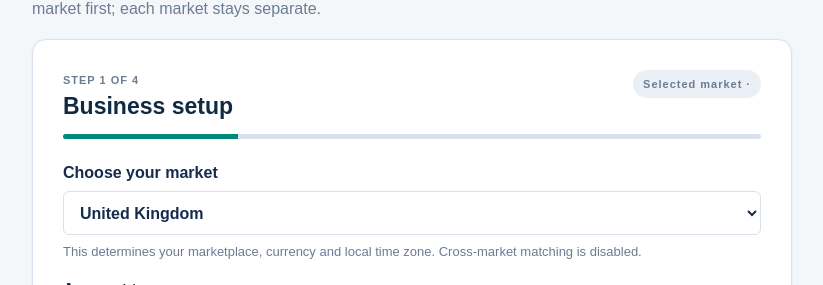
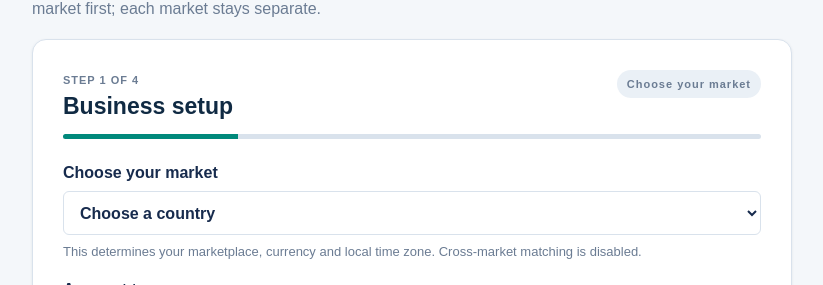
Before and after one commit to Post2Drive/post2drive-app, a Next.js app: page /signup in a window 1280 px wide. Shown: the part 158-443 px from the top of the page, without its empty margins (228-1051 px from the left). Built offline with nearby package versions, Linux system fonts and the light colour scheme; no server answers.

Commit message:
fix: make signup start with market selection

```diff
--- a/app/signup/page.tsx
+++ b/app/signup/page.tsx
@@ -31,7 +31,7 @@ export default function SignupPage() {
   const isUk = form.country === "GB";
   const selectedCountry = COUNTRIES.find((country) => country.code === form.country);
   const marketLabel = selectedCountry?.name ?? "Selected market";
-  const marketDisplay = `${marketLabel} · ${form.currency}`;
+  const marketDisplay = form.country ? `${marketLabel} · ${form.currency}` : "Choose your market";
   const hasWeeklyPricing = isUk || form.currency === "EUR";
   const priceSymbol = symbolFor(form.currency);
   const vehicleCount = Number(form.fleetVehicleCount);
@@ -126,7 +126,7 @@ export default function SignupPage() {
       <div className="signup-progress" aria-label={`Step ${step + 1} of ${steps.length}`}><span style={{ width: `${((step + 1) / steps.length) * 100}%` }} /></div>
 
       {step === 0 && <div className="signup-fields">
-        <label>Choose your market<select value={form.country} onChange={(e) => changeCountry(e.target.value)}>{COUNTRIES.map((c) => <option key={c.code} value={c.code}>{c.name}</option>)}</select><small>This determines your marketplace, currency and local time zone. Cross-market matching is disabled.</small></label>
+        <label>Choose your market<select required value={form.country} onChange={(e) => changeCountry(e.target.value)}><option value="" disabled>Choose a country</option>{COUNTRIES.map((c) => <option key={c.code} value={c.code}>{c.name}</option>)}</select><small>This determines your marketplace, currency and local time zone. Cross-market matching is disabled.</small></label>
         <label>Account type<select value={form.isSoleTrader ? "sole" : "company"} onChange={(e) => update("isSoleTrader", e.target.value === "sole")}><option value="company">Registered business</option><option value="sole">Sole trader / individual operator</option></select></label>
         <label>{form.isSoleTrader ? "Trading name (optional)" : "Registered company name"}<input value={form.companyName} onChange={(e) => update("companyName", e.target.value)} required={!form.isSoleTrader} maxLength={120} placeholder={form.isSoleTrader ? "You can use your own name" : "Name registered to your business"} /></label>
         <div className="signup-note"><strong>{form.country ? `${marketLabel} marketplace` : "Select a market"}</strong><p>{!form.country ? "Choose a country to see the correct marketplace, currency and access options." : isIndia ? "Browse India-only delivery opportunities using INR. A short optional market-research step helps shape the experience." : isUk ? "Use this country's marketplace with GBP pricing. Market-specific access and promotion rules are shown before you commit." : form.currency === "EUR" ? "Use this country's separate marketplace with EUR pricing. The available weekly-access and fleet tiers will be shown before you commit." : "Use the selected Post2Drive marketplace. Pricing and access terms will be shown before any payment."}</p></div>
@@ -134,7 +134,7 @@ export default function SignupPage() {
 
       {step === 1 && <div className="signup-fields">
         <label>How many vehicles will use this account?<input type="number" min="1" max="55" step="1" required value={form.fleetVehicleCount} onChange={(e) => { const v = e.target.value; setForm((current) => ({ ...current, fleetVehicleCount: v, planType: Number(v) === 1 ? "individual" : "fleet" })); }} /></label>
-        <div className="signup-plan-card"><span className="signup-plan-label">YOUR PLAN TYPE</span><h3>{selectedPlan === "individual" ? "Individual · 1 vehicle" : "Fleet · 2–55 vehicles"}</h3>{hasWeeklyPricing ? <><p className="signup-plan-price">{priceSymbol}{(selectedPlan === "individual" ? 9.99 : vehicleCount <= 5 ? 16.99 : vehicleCount <= 15 ? 24.99 : vehicleCount <= 30 ? 36.99 : 49.99).toFixed(2)} / 7 days</p><small>"Prices shown for your selected market." Unlimited legitimate marketplace activity; no per-job charges. No payment is taken at signup and checkout is not yet connected.</small></> : <><p>India pricing will be confirmed before any paid plan becomes available.</p><small>Creating an account does not charge you.</small></>}</div>
+        <div className="signup-plan-card"><span className="signup-plan-label">YOUR PLAN TYPE</span><h3>{selectedPlan === "individual" ? "Individual · 1 vehicle" : "Fleet · 2–55 vehicles"}</h3>{hasWeeklyPricing ? <><p className="signup-plan-price">{priceSymbol}{(selectedPlan === "individual" ? 9.99 : vehicleCount <= 5 ? 16.99 : vehicleCount <= 15 ? 24.99 : vehicleCount <= 30 ? 36.99 : 49.99).toFixed(2)} / 7 days</p><small>Prices shown for your selected market. Unlimited legitimate marketplace activity; no per-job charges. No payment is taken at signup and checkout is not yet connected.</small></> : <><p>India pricing will be confirmed before any paid plan becomes available.</p><small>Creating an account does not charge you.</small></>}</div>
         <p className="signup-muted">One account supports both posting and fulfilling jobs. Vehicle count determines the account plan—not whether you are a driver or a business posting deliveries. Fleets above 55 vehicles require custom pricing.</p>
       </div>}
 
@@ -158,7 +158,7 @@ export default function SignupPage() {
         <div className="signup-review-grid"><div><span>MARKET</span><strong>{marketDisplay}</strong></div><div><span>BUSINESS</span><strong>{form.isSoleTrader ? (form.companyName.trim() || form.name || "Sole trader") : form.companyName}</strong></div><div><span>ACCOUNT PLAN</span><strong>{selectedPlan === "individual" ? "Individual · 1 vehicle" : `Fleet · ${form.fleetVehicleCount} vehicles`}</strong></div><div><span>EMAIL</span><strong>{form.email}</strong></div></div>
         {isUk && <div className="signup-note"><strong>Promotion is not guaranteed</strong><p>Entering an invitation code creates a tester application. Access and any promotional trial begin only after approval. Paid subscription checkout is not activated by this signup.</p></div>}
         <label className="signup-checkbox"><input type="checkbox" checked={form.termsAccepted} onChange={(e) => update("termsAccepted", e.target.checked)} /><span>I agree to the <a href="/terms" target="_blank" rel="noreferrer">Terms of Service</a> and acknowledge the <a href="/privacy" target="_blank" rel="noreferrer">Privacy Notice</a>.</span></label>
-        <p className="signup-muted">Your account will be created in {isIndia ? "the India marketplace with INR" : isUk ? "the UK marketplace with GBP" : `the ${marketLabel} marketplace with EUR`}. Each country market keeps public job listings separate.</p>
+        <p className="signup-muted">Your account will be created in {isIndia ? "the India marketplace with INR" : isUk ? "the selected GBP marketplace" : `the ${marketLabel} marketplace with EUR`}. Each country market keeps public job listings separate.</p>
       </div>}
 
       {error && <p className="signup-error" role="alert">{error}</p>}
```
